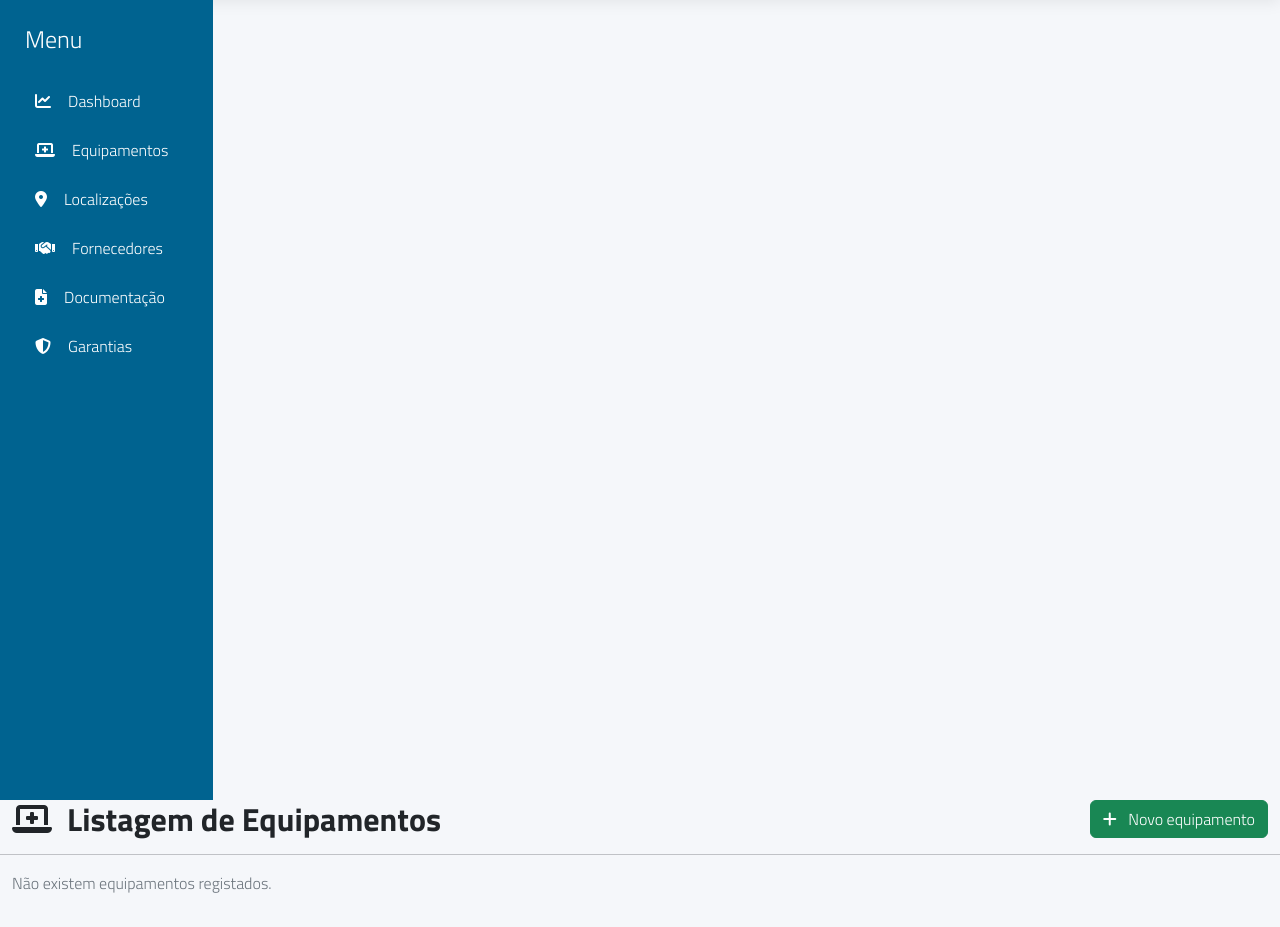
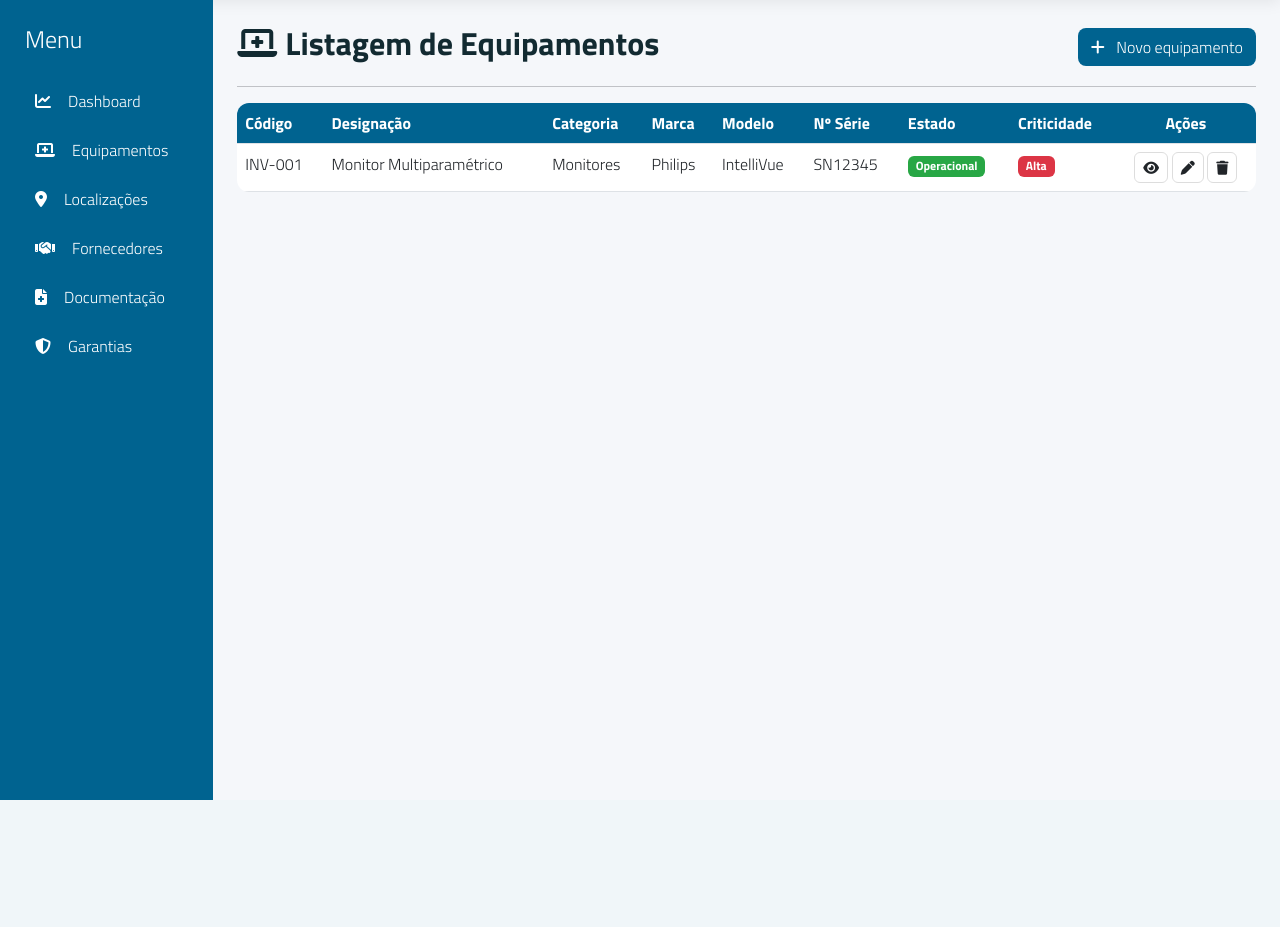
Before and after one commit to clarapereira1240902/MedCtrl, a PHP site: page /private/views/equipamentos/lista.html in a window 1280 px wide. Shown: the part 70-997 px from the top of the page. After the commit the page ends 870 px from the top, so only its background shows below. Run offline with PHP 8.4, Linux system fonts and the light colour scheme.

Commit message:
Frontend- Implementação da estrutura e estilo da página de listagem dos equipamentos

```diff
--- a/assets/css/private.css
+++ b/assets/css/private.css
@@ -68,7 +68,10 @@ body{
 }
 
 
-/* CONTEÚDO */
+
+/* =========================
+   CONTEÚDO- MENU PRINCIPAL
+========================= */
 main h2{
     font-weight:700;
     color:#122a31;
@@ -99,3 +102,59 @@ main h2{
     color:#00a7f3;
     opacity:0.3;
 }
+
+
+
+/* =========================
+   CONTEÚDO- LISTAGEM
+========================= */
+.page-header {
+    display: flex;
+    justify-content: space-between;
+    align-items: center;
+    margin-bottom: 15px;
+}
+
+.page-header h2 {
+    font-weight: 700;
+    color: #122a31;
+}
+
+.btn-primary-custom {
+    background: #006390;
+    color: white;
+    border-radius: 8px;
+}
+
+.btn-primary-custom:hover {
+    background: #00a7f3;
+    color: white;
+}
+
+.btn-view,.btn-edit,.btn-delete {
+    border: 1px solid #ddd;
+    border-radius: 6px;
+}
+
+.table-medctrl {
+    background: white;
+    border-radius: 12px;
+    overflow: hidden;
+}
+
+.table-medctrl thead {
+    background: #006390;
+    color: white;
+}
+
+.table-medctrl tbody tr:hover {
+    background: #e0f9ff;
+}
+
+.badge-success {
+    background: #28a745;
+}
+
+.badge-danger {
+    background: #dc3545;
+}
--- a/private/views/equipamentos/lista.html
+++ b/private/views/equipamentos/lista.html
@@ -79,23 +79,57 @@
             </aside>
 
             <!-- Conteúdo Principal: Listagem de Equipamentos -->
-            <div class="d-flex justify-content-between align-items-center mb-3">
-                <h2 class="mb-0">
-                    <i class="fa-solid fa-laptop-medical me-2"></i>
-                    <strong>Listagem de Equipamentos</strong>
-                </h2>
-                <a href="novo.html" class="btn btn-success">
-                    <i class="fa-solid fa-plus me-2"></i> Novo equipamento
-                </a>
-            </div>
+            <main class="col-md-9 col-lg-10 p-4">
 
-            <hr>
+                <div class="page-header">
+                    <h2>
+                        <i class="fa-solid fa-laptop-medical me-2"></i>Listagem de Equipamentos
+                    </h2>
+                    <a href="novo-equipamento.html" class="btn btn-primary-custom">
+                        <i class="fa-solid fa-plus me-2"></i> Novo equipamento
+                    </a>
+                </div>
 
-            <p class="text-muted">Não existem equipamentos registados.</p>
+                <hr>
 
-            <div class="table-responsive">
-                <table class="table table-bordered table-striped align-middle">
-                    <thead class="table-dark">
+                <div class="table-responsive">
+                    <table class="table table-medctrl">
+                        <thead>
+                            <tr>
+                                <th>Código</th>
+                                <th>Designação</th>
+                                <th>Categoria</th>
+                                <th>Marca</th>
+                                <th>Modelo</th>
+                                <th>Nº Série</th>
+                                <th>Estado</th>
+                                <th>Criticidade</th>
+                                <th class="text-center">Ações</th>
+                            </tr>
+                        </thead>
+                        <tbody>
+                            <tr>
+                                <td>INV-001</td>
+                                <td>Monitor Multiparamétrico</td>
+                                <td>Monitores</td>
+                                <td>Philips</td>
+                                <td>IntelliVue</td>
+                                <td>SN12345</td>
+
+                                <td><span class="badge badge-success">Operacional</span></td>
+                                <td><span class="badge badge-danger">Alta</span></td>
+
+                                <td class="text-center">
+                                    <a href="detalhes.html" class="btn btn-sm btn-view"><i class="fa-solid fa-eye"></i></a>
+                                    <a href="editar.html" class="btn btn-sm btn-edit"><i class="fa-solid fa-pen"></i></a>
+                                    <a href="apagar.html" class="btn btn-sm btn-delete"><i class="fa-solid fa-trash"></i></a>
+                                </td>
+                            </tr>
+                        </tbody>
+                    </table>
+                </div>
+
+            </main>
 
         </div>
     </div>
```
